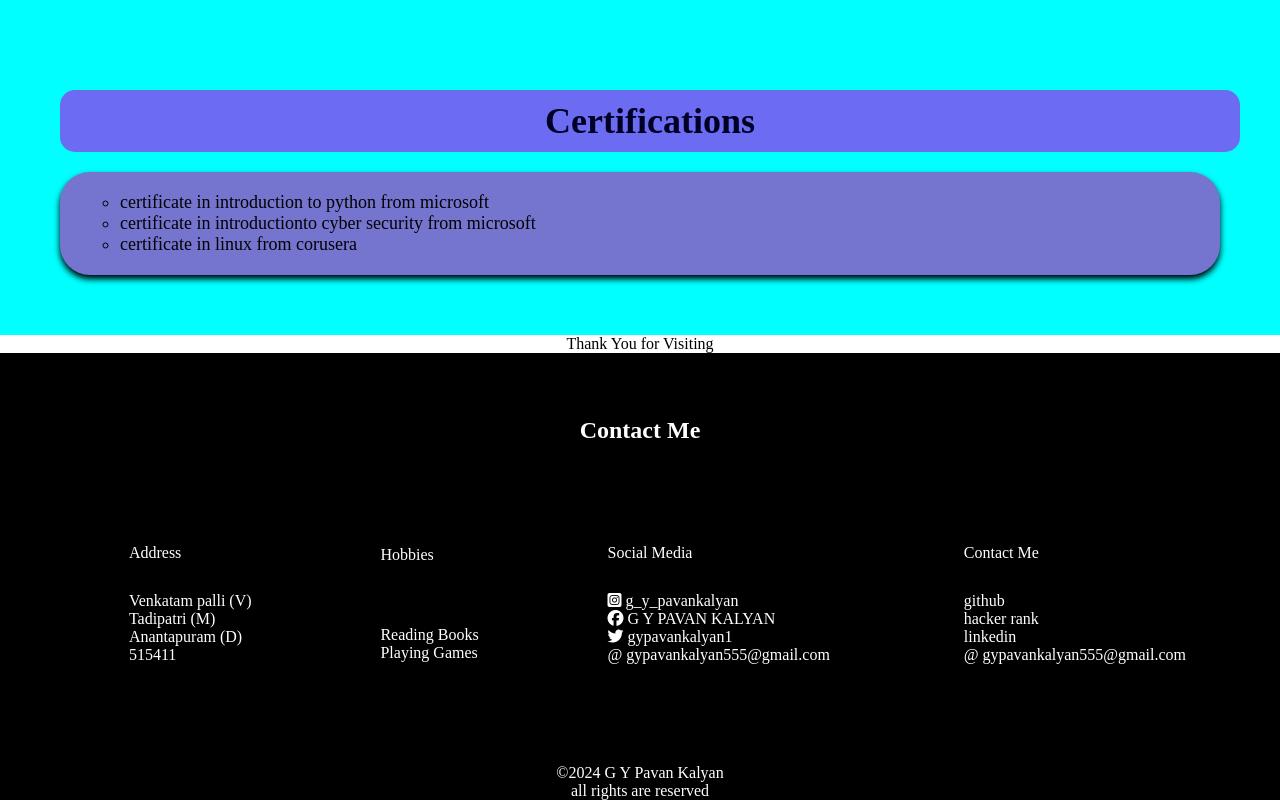
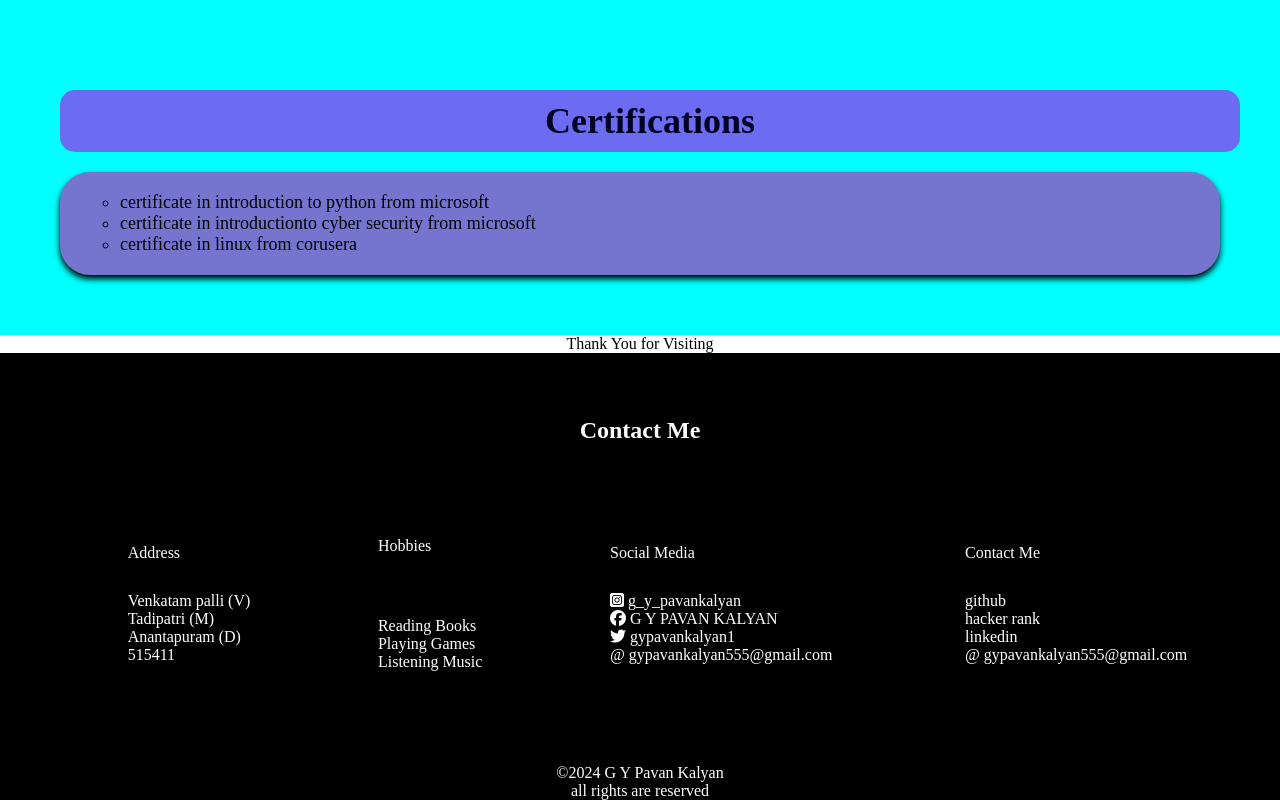
Before and after one commit to gypk555/myportfolio, a plain HTML site: page index.html in a window 1280 px wide. Shown: the part 1805-2605 px from the top of the page. Drawn offline with Linux system fonts and the light colour scheme.

Commit message:
Update index.html

```diff
--- a/index.html
+++ b/index.html
@@ -190,6 +190,7 @@
                 <li id="Hobbies">Hobbies</li>
                 <li>Reading Books</li>
                 <li>Playing Games</li>
+                <li>Listening Music</li>
             </ul>
         </div>
 
```
